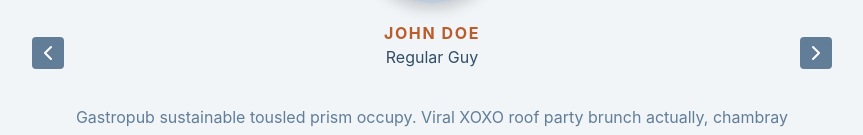
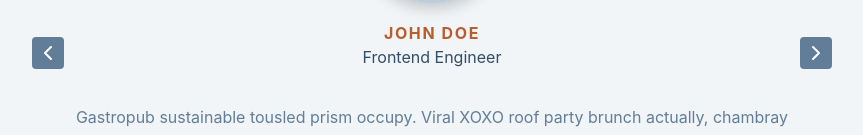
Before and after one commit to domchu/slider-auto, a React (Create React App) app: page / in a window 1280 px wide. Shown: the part 331-466 px from the top of the page, without its empty margins (208-1071 px from the left). Built offline with nearby package versions, Linux system fonts and the light colour scheme; grey boxes are pictures that could not be loaded.

Commit message:
commented and letters rewrite

```diff
--- a/src/App.js
+++ b/src/App.js
@@ -39,7 +39,7 @@ function App() {
         {people.map((person, personIndex) => {
           const { id, image, title, quote, name } = person;
 
-          //* conditions.
+          //* conditions for the slide.
           let position = "nextSlide";
           if (personIndex === index) {
             position = "activeSlide";
@@ -50,7 +50,7 @@ function App() {
           ) {
             position = "lastSlide";
           }
-          //* end of the conditions
+          //* mapping the json/data
           return (
             <article className={position} key={id}>
               <img src={image} alt={name} className="person-img" />
--- a/src/data.js
+++ b/src/data.js
@@ -3,8 +3,8 @@ const people = [
     id: 1,
     image:
       "https://res.cloudinary.com/diqqf3eq2/image/upload/v1595959131/person-2_ipcjws.jpg",
-    name: "maria ferguson",
-    title: "office manager",
+    name: "Maria Ferguson",
+    title: "Backend Engineer",
     quote:
       "Fingerstache umami squid, kinfolk subway tile selvage tumblr man braid viral kombucha gentrify fanny pack raclette pok pok mustache.",
   },
@@ -12,8 +12,8 @@ const people = [
     id: 2,
     image:
       "https://res.cloudinary.com/diqqf3eq2/image/upload/v1586883417/person-3_ipa0mj.jpg",
-    name: "john doe",
-    title: "regular guy",
+    name: "John Doe",
+    title: "Frontend Engineer",
     quote:
       "Gastropub sustainable tousled prism occupy. Viral XOXO roof party brunch actually, chambray listicle microdosing put a bird on it paleo subway tile squid umami.",
   },
@@ -22,7 +22,7 @@ const people = [
     image:
       "https://res.cloudinary.com/diqqf3eq2/image/upload/v1595959121/person-1_aufeoq.jpg",
     name: "peter smith",
-    title: "product designer",
+    title: "UI/UX Designer",
     quote:
       "Drinking vinegar polaroid street art echo park, actually semiotics next level butcher master cleanse hammock flexitarian ethical paleo.",
   },
@@ -30,8 +30,8 @@ const people = [
     id: 4,
     image:
       "https://res.cloudinary.com/diqqf3eq2/image/upload/v1586883334/person-1_rfzshl.jpg",
-    name: "susan andersen",
-    title: "the boss",
+    name: "Susan Andersen",
+    title: "Project Manager",
     quote:
       "Marfa af yr 3 wolf moon kogi, readymade distillery asymmetrical seitan kale chips fingerstache cloud bread mustache twee messenger bag. ",
   },
```
